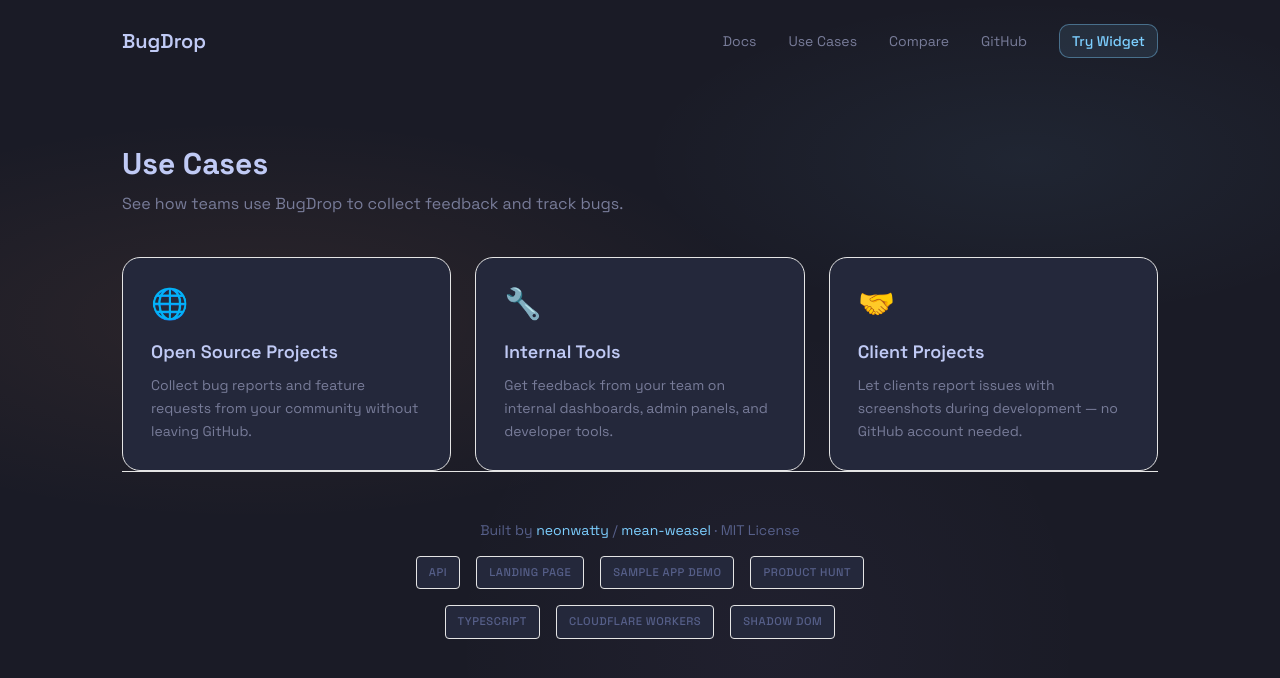
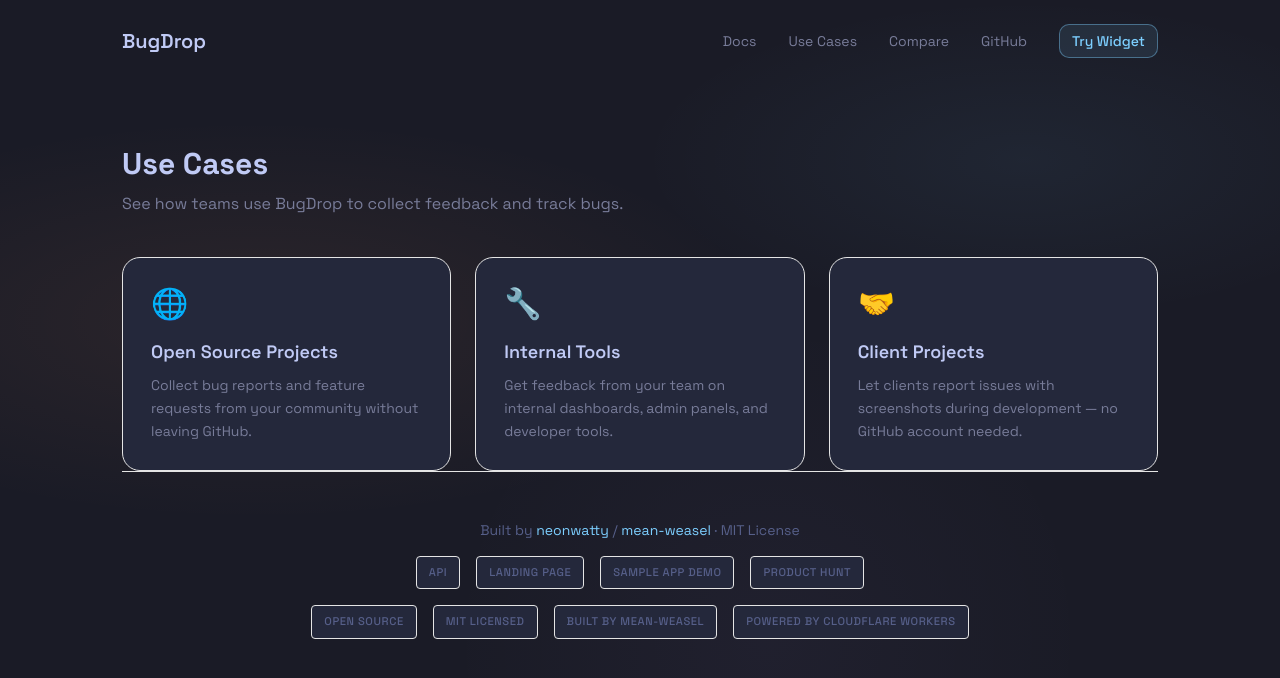
Before and after one commit to mean-weasel/bugdrop-web, a Next.js app: page /use-cases in a window 1280 px wide. Shown: the top 678 px of the page. Built offline with nearby package versions, Linux system fonts and the light colour scheme.

Commit message:
Replace footer tech tags with trust links

```diff
--- a/src/components/footer.tsx
+++ b/src/components/footer.tsx
@@ -11,6 +11,13 @@
   { label: "Landing Page", href: GITHUB_WEB_REPO_URL },
   { label: "Sample App Demo", href: "https://github.com/mean-weasel/bugdrop-widget-test" },
   { label: "Product Hunt", href: PRODUCT_HUNT_URL },
+];
+
+const trustLinks = [
+  { label: "Open source", href: GITHUB_REPO_URL },
+  { label: "MIT licensed", href: `${GITHUB_REPO_URL}/blob/main/LICENSE` },
+  { label: "Built by mean-weasel", href: GITHUB_ORG_URL },
+  { label: "Powered by Cloudflare Workers", href: "https://workers.cloudflare.com/" },
 ];
 
 export function Footer() {
@@ -51,13 +58,16 @@
         ))}
       </div>
       <div className="flex justify-center gap-4 mt-4 flex-wrap">
-        {["TypeScript", "Cloudflare Workers", "Shadow DOM"].map((badge) => (
-          <span
-            key={badge}
+        {trustLinks.map((link) => (
+          <a
+            key={link.label}
+            href={link.href}
+            target="_blank"
+            rel="noopener noreferrer"
             className="text-[0.7rem] font-medium tracking-wider uppercase text-text-muted bg-bg-surface px-3 py-1.5 rounded border border-border"
           >
-            {badge}
-          </span>
+            {link.label}
+          </a>
         ))}
       </div>
     </footer>
```
